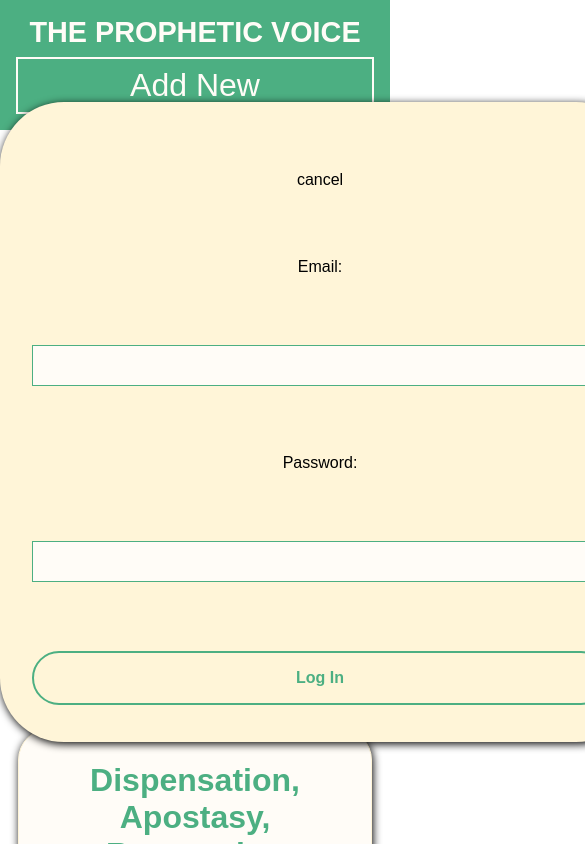
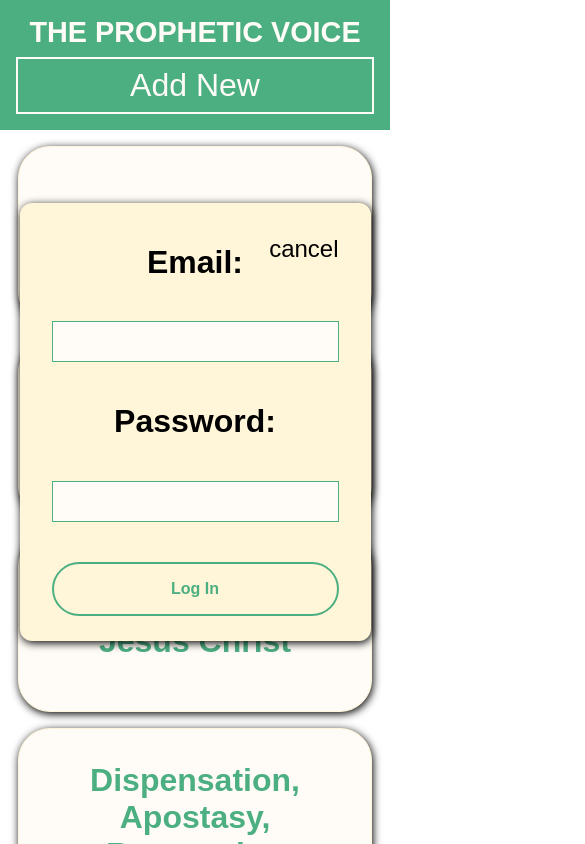
Before and after one commit to dixonpaultech/ThePropheticVoice, a plain HTML site: page index.html in a window 390 px wide. Both pictures are taken after a click on the element "Add New". Shown: the top 844 px of the page, 585 px wide, since content can reach past the window. Drawn offline with nearby package versions, Linux system fonts and the light colour scheme.

Commit message:
Update style.css

```diff
--- a/css/style.css
+++ b/css/style.css
@@ -341,7 +341,7 @@ body {
     height: 40rem;
     box-shadow: 1px 2px 8px 0px black;
     background-color: var(--dark-tan);
-    border-radius: 4rem;
+    border-radius: 12px;
 }
 .logInDiv.hidden {
     display: none;
@@ -357,6 +357,10 @@ body {
     font-size: clamp(1rem, 2vw, 3rem);;
     text-align: center;
 }
+.logInForm label {
+    font-size: 2rem;
+    font-weight: bold;
+}
 
 #logInError {
     background-color: red;
@@ -369,8 +373,12 @@ body {
 }
 
 #logInCancel {
-    font-style: underline;
     transition: all 0.3s var(--ease-premium);
+    position: absolute;
+    top: 2rem;
+    right: 2rem;
+    cursor: pointer;
+    font-size: 1.5rem;
 }
 #logInCancel:hover {
     color: red;
@@ -823,6 +831,12 @@ h3 {
         max-height: none;
     }
 
+    #logInDiv {
+    width: 90%;
+    padding-bottom: 1rem;
+    height: 50%;
+    }
+
     .quoteText {
         max-height: none;
     }
```
